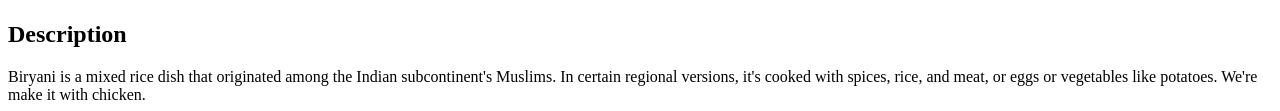
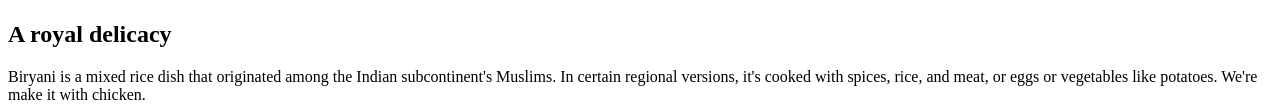
Before and after one commit to emmanuelmoon/odin-recipes, a plain HTML site: page recipes/biryani/biryani.html in a window 1280 px wide. Shown: the part 428-539 px from the top of the page. Drawn offline with Linux system fonts and the light colour scheme.

Commit message:
Changed the description

```diff
--- a/recipes/biryani/biryani.html
+++ b/recipes/biryani/biryani.html
@@ -10,7 +10,7 @@
     <h1>Chicken Biryani</h1>
 
     <img src="biryani.jpg" alt="A plate of chicken biryani">
-    <h2>Description</h2>
+    <h2>A royal delicacy</h2>
     <p>Biryani is a mixed rice dish that originated among the Indian subcontinent's Muslims.
         In certain regional versions, it's cooked with spices, rice, and meat, or eggs or vegetables like potatoes.
         We're make it with chicken.</p>
```
